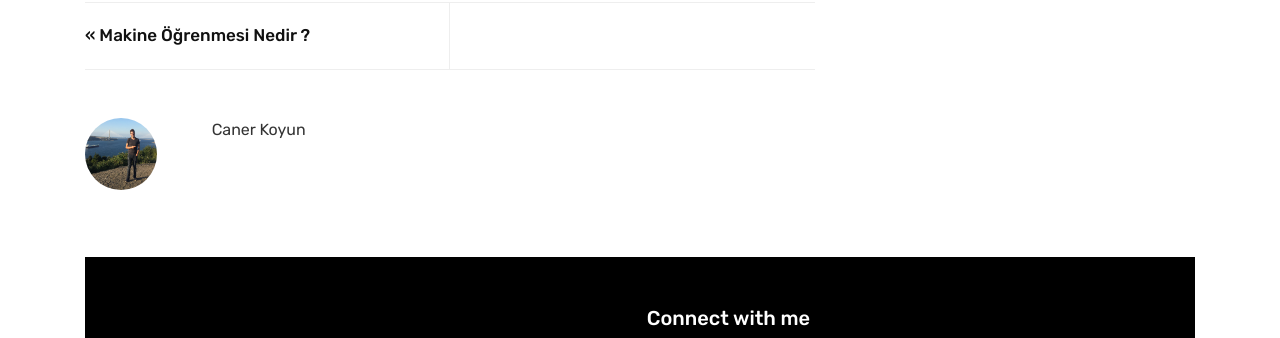
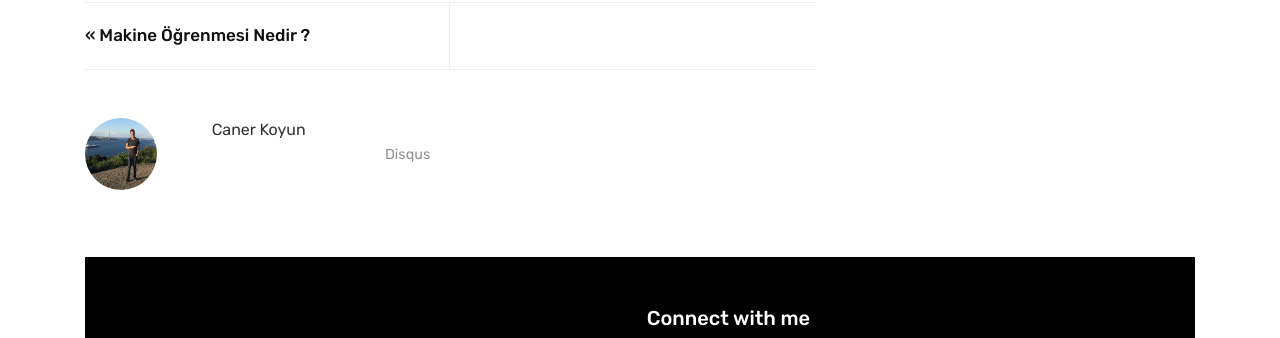
Before and after one commit to Canerkynn/CanerKynn.github.io, a Jekyll site: the page built from _posts/2017-12-09-auto-deploy-static-wordpress-site-in-github.markdown, in a window 1280 px wide and 900 px high, scrolled down 709 px. Shown: the part 378-716 px from the top of the window. Built offline with Jekyll 4.4.1, drawn with Linux system fonts in a browser that asks for light colours; nearby versions of some CDN libraries; comment, search, counter and statistics services are not loaded.

Commit message:
Update post.html

```diff
--- a/_layouts/post.html
+++ b/_layouts/post.html
@@ -84,8 +84,11 @@ post_class: post-template
 
             <!-- Begin Comments
             ================================================== -->
-                       <div id="comments">
- 			</div>
+           <section>
+            <div id="comments">
+             {% include disqus.html %}
+            </div>
+           </section>
             <!--End Comments
             ================================================== -->
 
```
